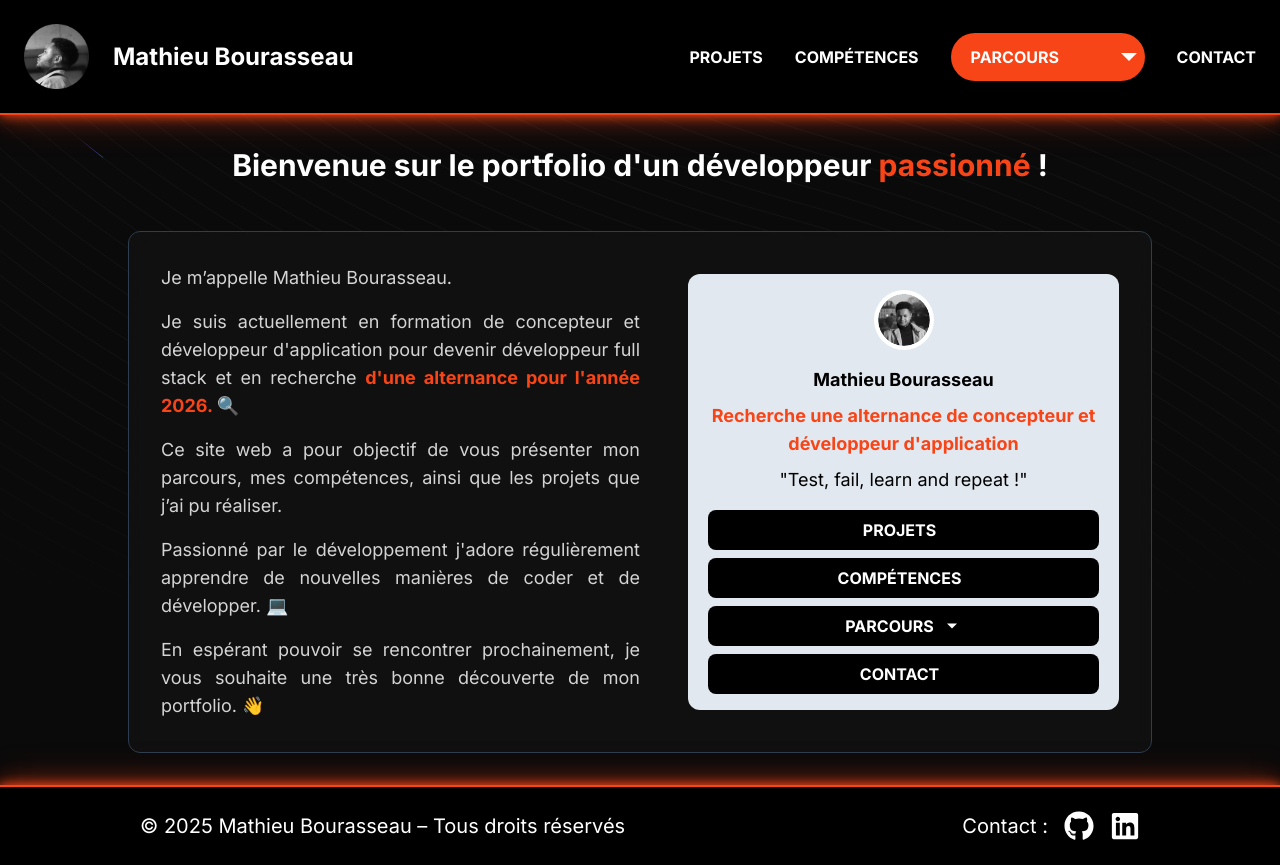
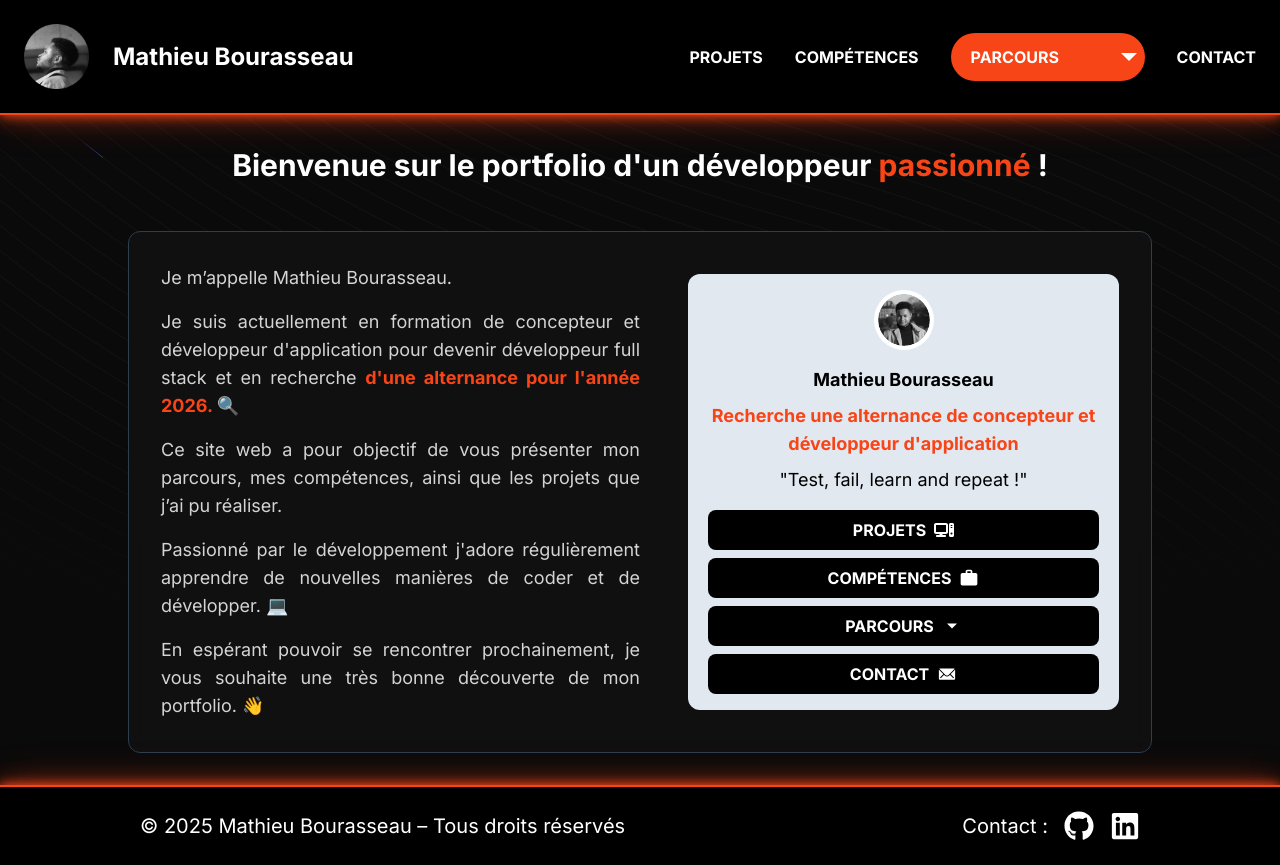
Before and after one commit to MathieuBourasseau/react-portfolio, a Next.js app: page / in a window 1280 px wide. Built offline with nearby package versions, Linux system fonts and the light colour scheme.

Commit message:
feat: icon are now well displayed in HomePage.tsx

```diff
--- a/app/components/pages/home/HomePage.tsx
+++ b/app/components/pages/home/HomePage.tsx
@@ -101,7 +101,7 @@ export default function HomePage({ onActivePage, onActiveBackground }: HomeProps
                                         >
                                             <div className="flex items-center justify-center gap-2 bg-transparent text-white">
                                                 <p className="uppercase font-bold bg-transparent">{link.label}</p>
-                                                <span className="text-[20px] bg-transparent">{link.icon}</span>
+                                                <span className="text-[20px] bg-transparent"><link.icon/></span>
                                             </div>
                                         </button>
                                     )}
```
